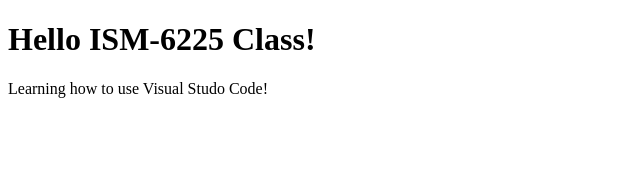
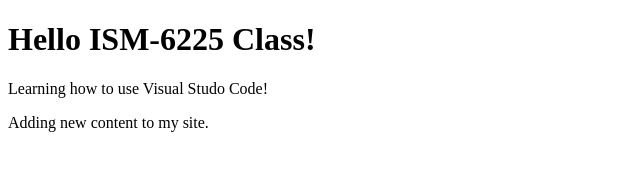
Before and after one commit to cedanie2/ISM6225, a plain HTML site: page index.html in a window 1280 px wide. Shown: the whole page, without its empty margins (0-640 px from the left). Drawn offline with Linux system fonts and the light colour scheme.

Commit message:
Version 2

```diff
--- a/index.html
+++ b/index.html
@@ -4,5 +4,6 @@
     <body>
         <h1>Hello ISM-6225 Class!</h1>
         <p>Learning how to use Visual Studo Code!</p>
+        <p>Adding new content to my site.</p>
     </body>
 </html>
```
